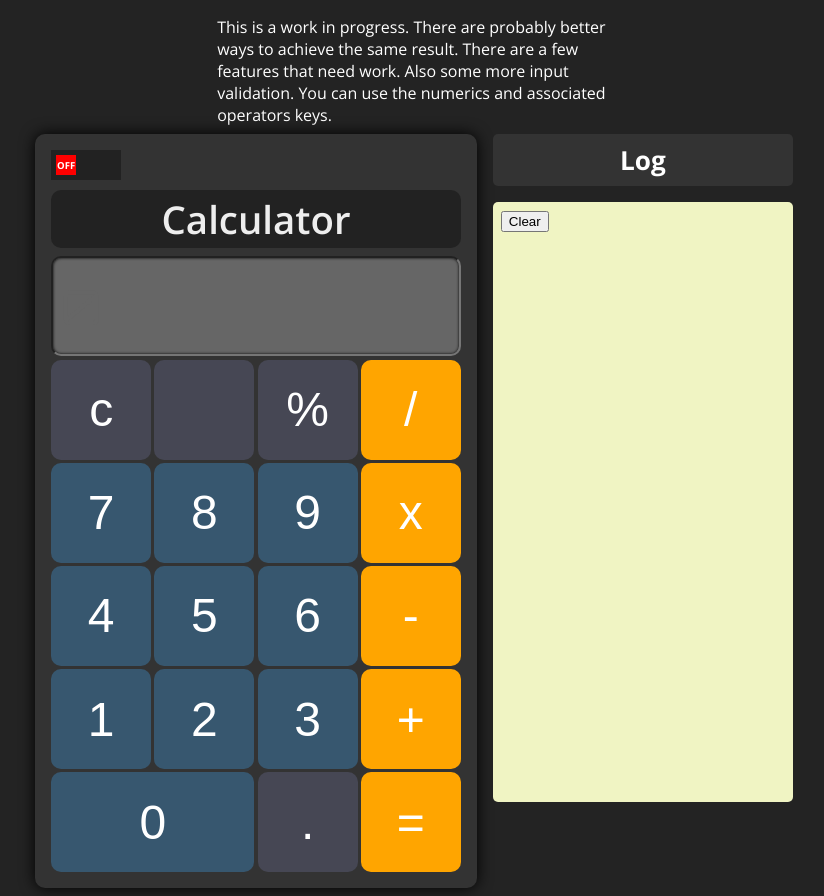
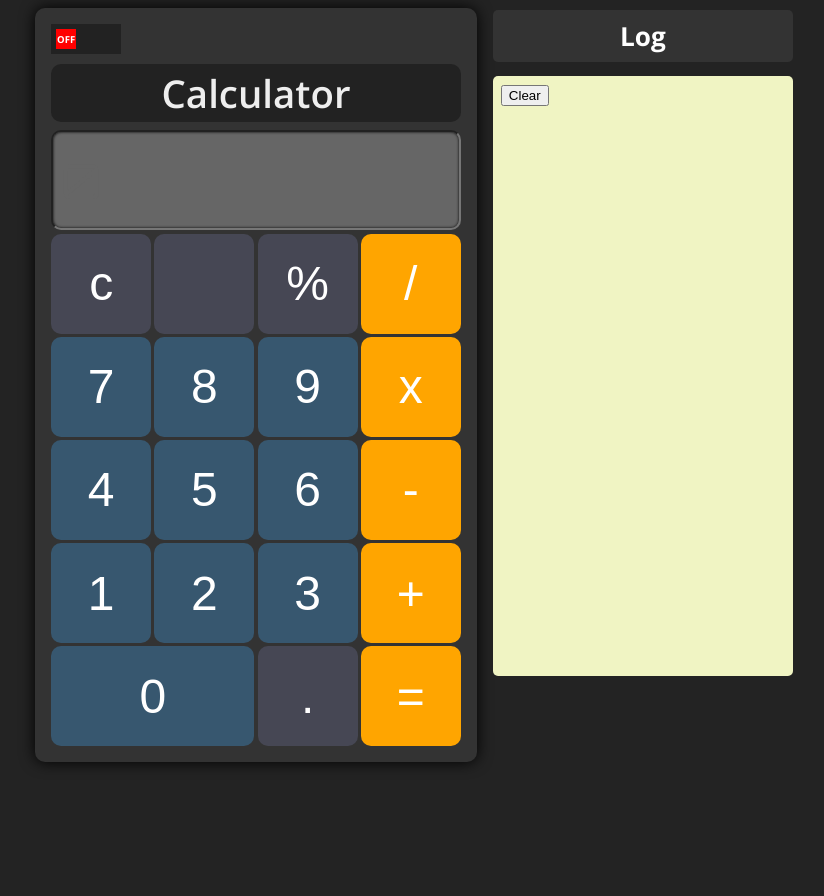
Before and after one commit to techyjc/Calculator, a plain HTML site: page index.html in a window 1280 px wide. Shown: the whole page, without its empty margins (226-1050 px from the left). After the commit the page ends 800 px from the top, so only its background shows below. Drawn offline with nearby package versions, Linux system fonts and the light colour scheme.

Commit message:
Hide notes

```diff
--- a/index.html
+++ b/index.html
@@ -9,7 +9,7 @@
 </head>
 <body>
     <div class="wrapper">
-        <span class="mynotes">This is a work in progress. There are probably better ways to achieve the same result. There are a few features that need work. Also some more input validation. You can use the numerics and associated operators keys.</span>
+        <span class="mynotes" style="display:none;">This is a work in progress. There are probably better ways to achieve the same result. There are a few features that need work. Also some more input validation. You can use the numerics and associated operators keys.</span>
         <div class="calc-wrapper">
           <!-- Calculator Wrapper -->
           <div class="calc-main">
```
